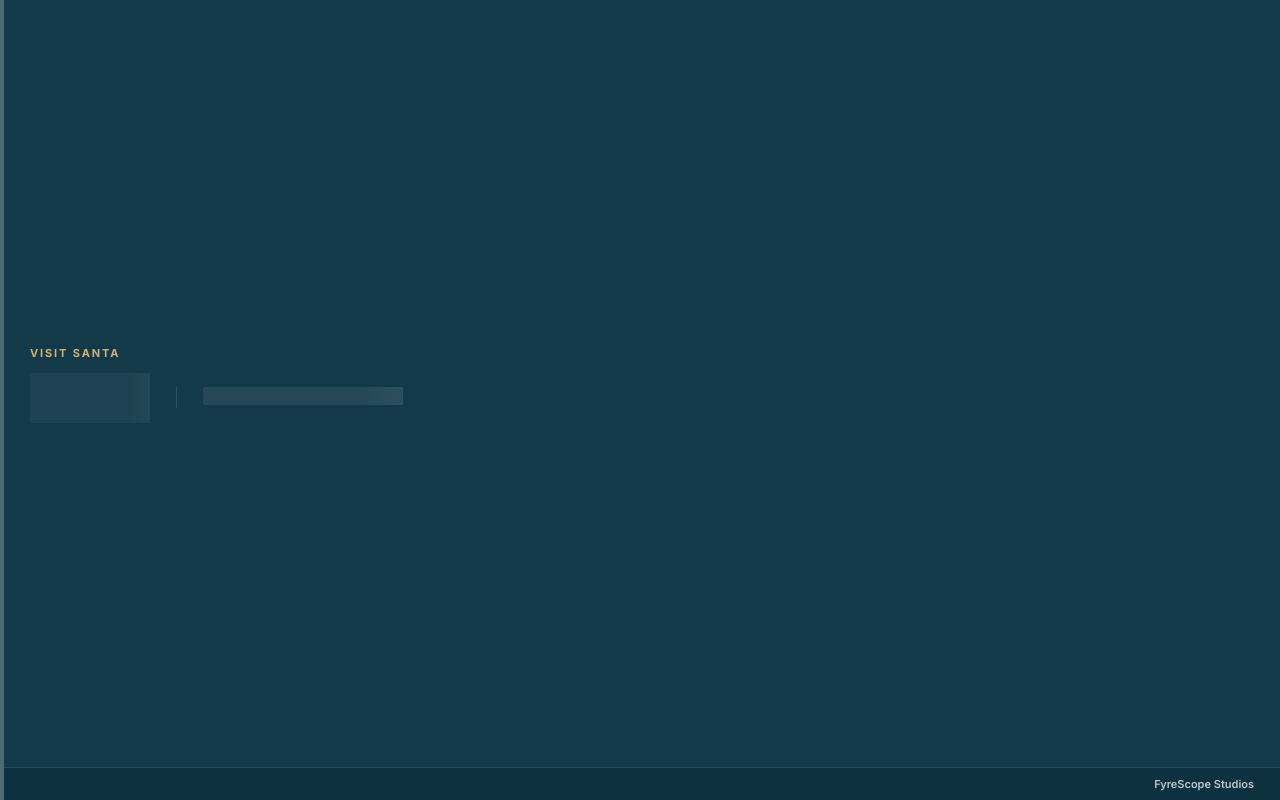
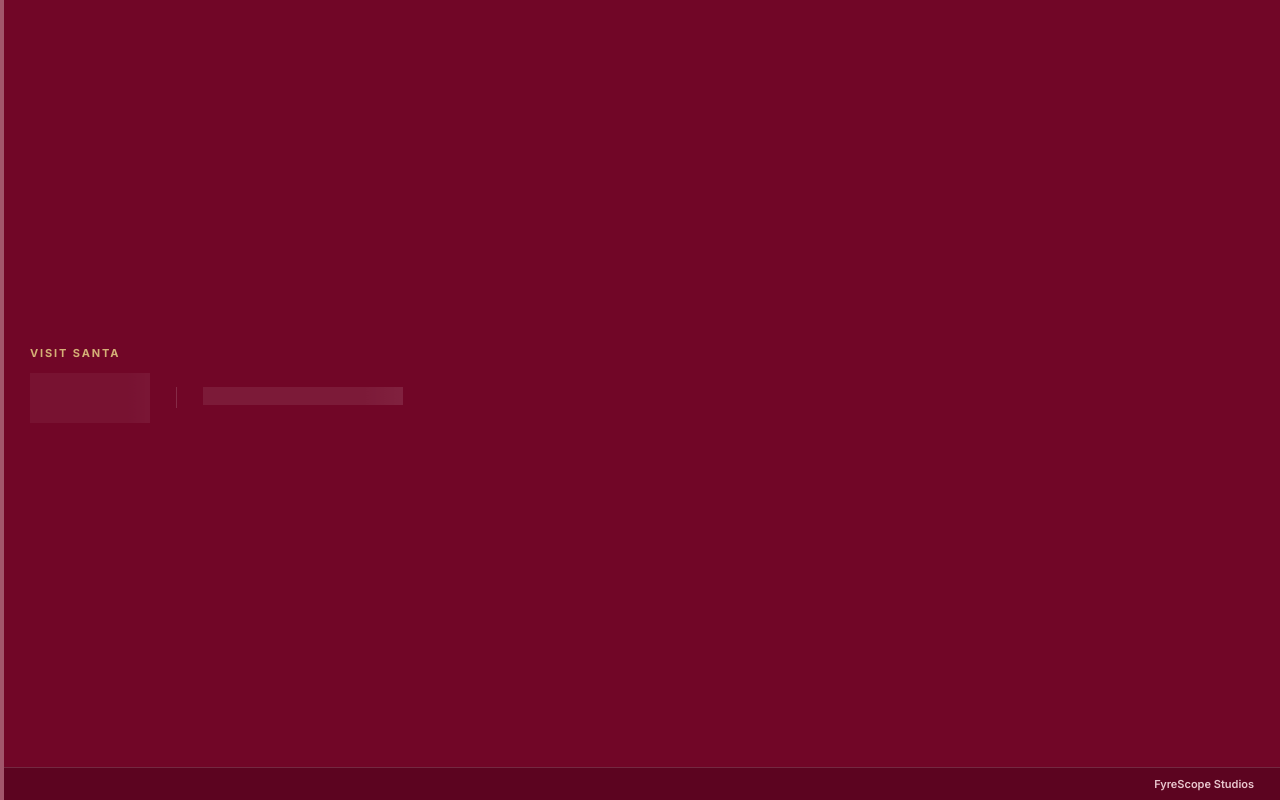
Before and after one commit to TheKingFyre/fyrescope-embed, a plain HTML site: page billings-bridge/index.html in a window 1280 px wide. Drawn offline with Linux system fonts and the light colour scheme; no server answers.

Commit message:
Add data-theme attribute to billing card div

```diff
--- a/billings-bridge/index.html
+++ b/billings-bridge/index.html
@@ -10,7 +10,7 @@
 <style>html,body{margin:0;padding:0;height:100%;background:transparent}</style>
 </head>
 <body>
-<div id="card" data-fyl-card data-fill data-location="billings-bridge"></div>
+<div id="card" data-fyl-card data-fill data-location="billings-bridge" data-theme="red"></div>
 <script>
 (function () {
   var q = new URLSearchParams(location.search), c = document.getElementById('card');
```
